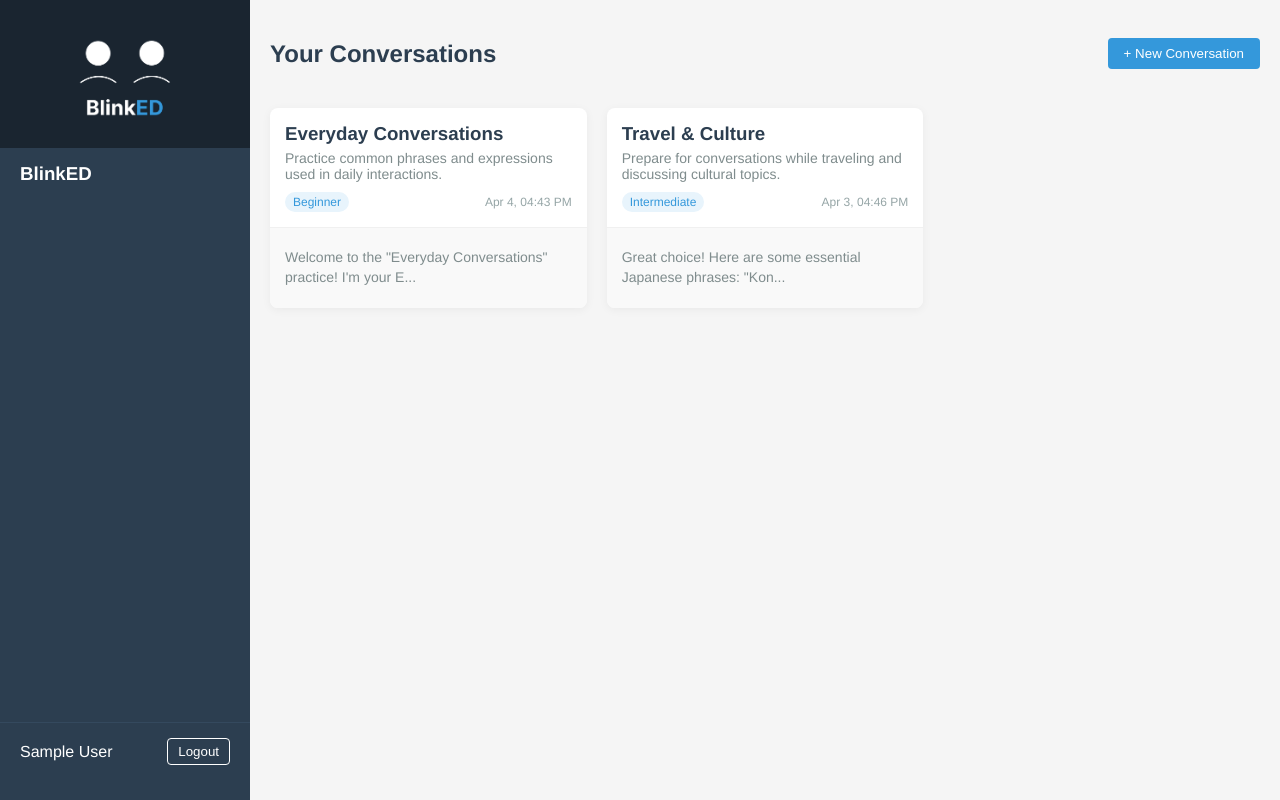
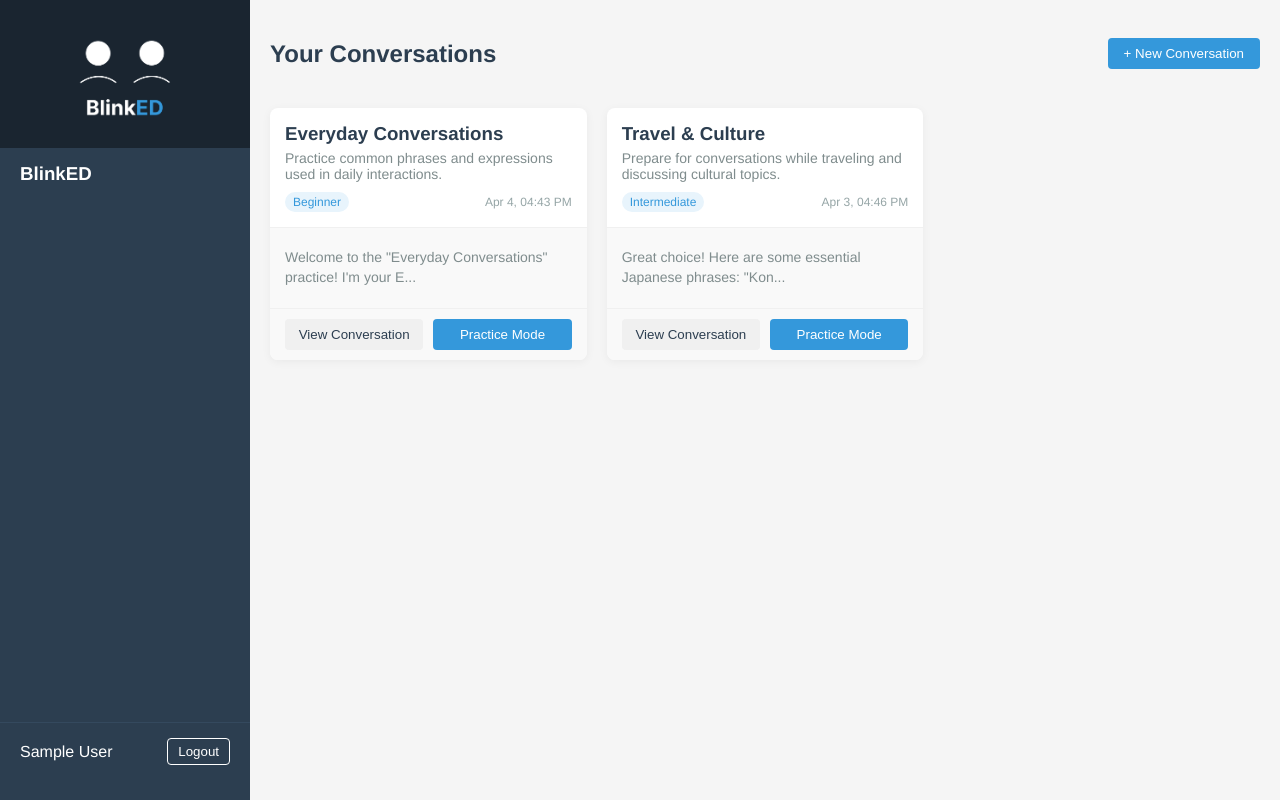
Before and after one commit to oliviapjy/english-learning-app, a Vue app: page /home in a window 1280 px wide. Built offline with nearby package versions, Linux system fonts and the light colour scheme; sample sign-in values are in the browser's storage.

Commit message:
home screen button

```diff
--- a/src/components/HomeScreen.vue
+++ b/src/components/HomeScreen.vue
@@ -38,7 +38,6 @@
           v-for="conversation in conversations"
           :key="conversation.id"
           class="conversation-card"
-            @click="openConversation(conversation)"
         >
           <div class="conversation-info">
             <h3>{{ conversation.topic.title }}</h3>
@@ -53,6 +52,14 @@
               {{ conversation.messages[conversation.messages.length - 1].text.substring(0, 60) }}...
             </p>
             <p v-else class="no-messages">No messages yet</p>
+          </div>
+          <div class="conversation-actions">
+            <button @click="openConversation(conversation)" class="action-btn view-btn">
+              View Conversation
+            </button>
+            <button @click="startPractice(conversation)" class="action-btn practice-btn">
+              Practice Mode
+            </button>
           </div>
         </div>
       </div>
@@ -111,6 +118,14 @@
       });
     };
 
+    const startPractice = (conversation) => {
+      conversationStore.setCurrentConversation(conversation);
+      router.push({
+        name: 'Practice',
+        params: { id: conversation.id }
+      });
+    };
+
     const startNewConversation = () => {
       router.push({ name: 'NewConversation' });
     };
@@ -126,6 +141,7 @@
       conversations,
       formatDate,
       openConversation,
+      startPractice,
       startNewConversation,
       logout
     };
@@ -260,7 +276,6 @@
   background-color: white;
   border-radius: 8px;
   box-shadow: 0 2px 10px rgba(0,0,0,0.05);
-    cursor: pointer;
   overflow: hidden;
   transition: transform 0.2s, box-shadow 0.2s;
 }
@@ -329,4 +344,42 @@
   font-style: italic;
   color: #95a5a6;
 }
+
+/* New styles for action buttons */
+.conversation-actions {
+  display: flex;
+  padding: 10px;
+  background-color: #f9f9f9;
+  border-top: 1px solid #f0f0f0;
+}
+
+.action-btn {
+  flex: 1;
+  padding: 8px 0;
+  border: none;
+  border-radius: 4px;
+  cursor: pointer;
+  font-weight: 500;
+  text-align: center;
+  margin: 0 5px;
+  transition: background-color 0.2s;
+}
+
+.view-btn {
+  background-color: #f0f0f0;
+  color: #2c3e50;
+}
+
+.view-btn:hover {
+  background-color: #e0e0e0;
+}
+
+.practice-btn {
+  background-color: #3498db;
+  color: white;
+}
+
+.practice-btn:hover {
+  background-color: #2980b9;
+}
 </style>
```
Lines whose indentation alone changed are shown as unchanged.
